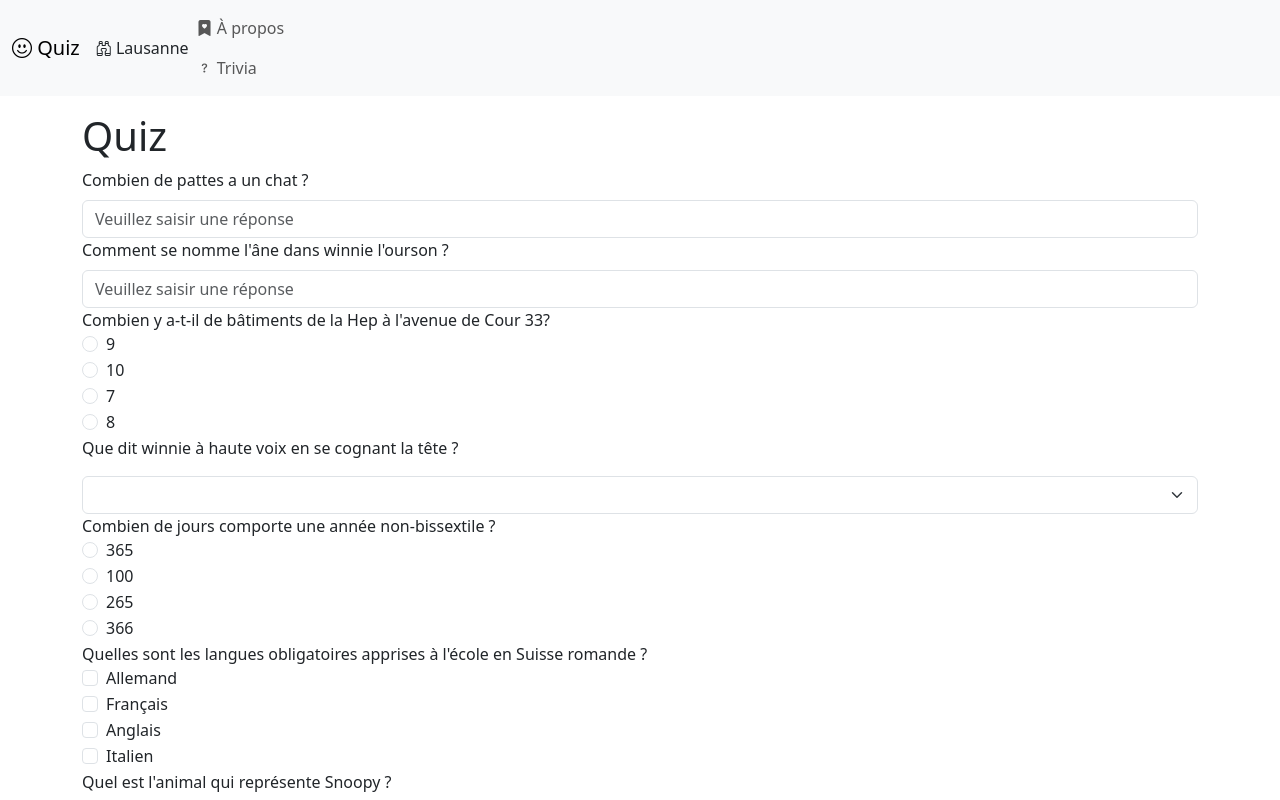
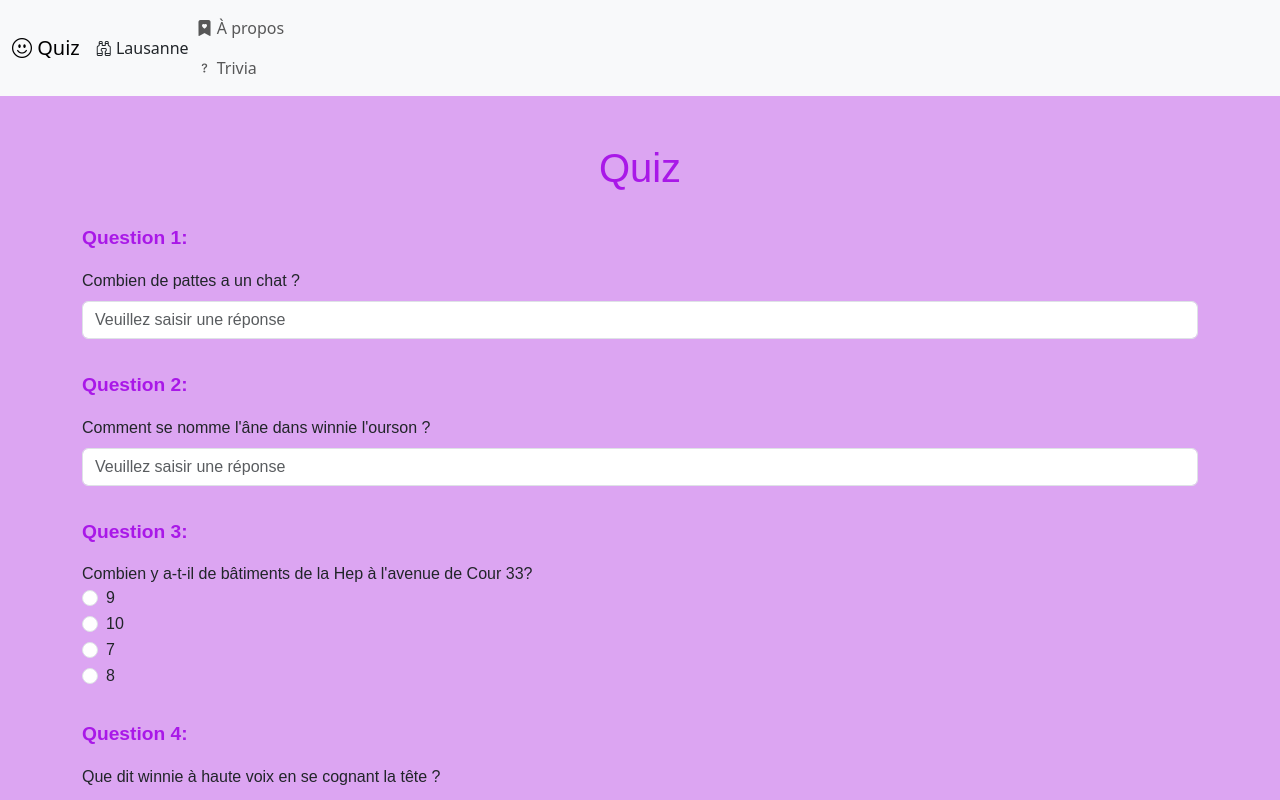
Before and after one commit to hepl-bs21inf5/sem07-project-emiliewermelinger, a Vue app: page /#/ in a window 1280 px wide. Shown: the top 800 px of the page. Built offline with nearby package versions, Linux system fonts and the light colour scheme.

Commit message:
projettermine

```diff
--- a/src/assets/main.css
+++ b/src/assets/main.css
@@ -42,7 +42,39 @@
 }
 /* affichage des réponses dans QuizLausanne*/
 .answer-detail{
-  color: #ffc547;
+  color: #ff47b8;
   font-weight: bold;
   font-size: 1.1em;
 }
+
+.question-container {
+  margin-bottom: 2rem; /* Ajoute un espacement entre les questions */
+}
+
+.quiz-title {
+  font-size: 5rem; /* Taille importante pour le titre */
+  color: #a918e8; /* Couleur bleue */
+  text-align: center;
+  font-weight: bold;
+  margin-bottom: 2rem; /* Espace sous le titre */
+}
+
+.quiz-page {
+  font-family: 'Arial', sans-serif; /* Police globale */
+  background-color: #dca5f2; /* Couleur de fond douce */
+  min-height: 100vh; /* S'étend sur toute la hauteur de la fenêtre */
+  display: flex; /* Permet de centrer le contenu */
+  flex-direction: column;
+  align-items: center;
+  justify-content: flex-start;
+  padding: 2rem 1rem; /* Espacement autour */
+  margin: 0;
+}
+
+.question-number {
+  font-size: 1.2rem; /* Taille de la police */
+  font-weight: bold; /* Texte en gras */
+  font-family: 'Arial', sans-serif; /* Police spécifique */
+  color: #a918e8; /* Couleur de la numérotation */
+  margin-bottom: 0.5rem; /* Espacement en bas pour aérer */
+}
--- a/src/components/QuestionCheckbox.vue
+++ b/src/components/QuestionCheckbox.vue
@@ -78,3 +78,8 @@ watch(
     <p class="blockquote-footer">{{ props.answerDetail }}</p>
   </div>
 </template>
+<style scoped>
+.text-danger {
+  color: rgb(81, 17, 200) !important;
+}
+</style>
--- a/src/components/QuestionRadio.vue
+++ b/src/components/QuestionRadio.vue
@@ -96,6 +96,6 @@ const answerText = computed<string>(
 </template>
 <style scoped>
 .text-danger {
-  color: purple !important;
+  color: rgb(81, 17, 200) !important;
 }
 </style>
--- a/src/components/QuestionSelect.vue
+++ b/src/components/QuestionSelect.vue
@@ -53,6 +53,7 @@
         {{ option.text }}
       </option>
     </select>
+  </div>
   <div v-if="model === QuestionState.Correct || model === QuestionState.Wrong">
     <p v-if="model === QuestionState.Correct" class="text-success">Juste !</p>
     <p v-else class="text-danger">
@@ -60,10 +61,9 @@
     </p>
     <p class="blockquote-footer">{{ props.answerDetail }}</p>
   </div>
-  </div>
 </template>
 <style scoped>
   .text-danger {
-    color: purple !important;
+    color: rgb(81, 17, 200) !important;
   }
 </style>
--- a/src/components/QuestionText.vue
+++ b/src/components/QuestionText.vue
@@ -62,6 +62,6 @@
 </template>
 <style scoped>
   .text-danger {
-    color: purple !important;
+    color: rgb(81, 17, 200) !important;
   }
 </style>
--- a/src/components/QuizForm.vue
+++ b/src/components/QuizForm.vue
@@ -57,10 +57,12 @@ onMounted(() => {
   questionStates.value = new Array(questionIndices.value.length).fill(QuestionState.Empty)
 });
 </script>
-
 <template>
   <form @submit="submit">
-    <div v-for="index in questionIndices" :key="index">
+    <div v-for="(index, displayIndex) in questionIndices" :key="index" class="question-container" >
+      <div class="question-number">
+      <p> Question {{ displayIndex + 1 }}:</p> <!-- Numérotation de la question -->
+      </div>
       <QuestionRadio
         v-if="index===0"
         id="année"
@@ -194,6 +196,5 @@ onMounted(() => {
       &nbsp;
       <button class="btn btn-secondary" @click.prevent="reset">Réinitialiser</button>
       <div v-if="submitted">Score : {{ score }} / {{ totalScore }}</div> <!--affiche le score uniquement si toutes les questions ont étés soumises et corrigées-->
-      <div>Debug états : {{ questionStates }}</div> <!--permet de debug facilement l'application -->
-  </form>
+    </form>
 </template>
--- a/src/components/QuizLausanne.vue
+++ b/src/components/QuizLausanne.vue
@@ -98,8 +98,10 @@ onMounted(() => {
 
 <template>
   <form @submit="submit">
-    <div v-for="(id, idx) in questionIndices" :key="id"> <!--id fait référence à la valeur dans le tableau et idx son index dans le tableau-->
+    <div v-for="(id, idx) in questionIndices" :key="id" class="question-container"> <!--id fait référence à la valeur dans le tableau et idx son index dans le tableau-->
+      <div class="question-number">
       <h4>Question {{ idx + 1 }}</h4> <!--Permet d'afficher un titre pour chaque question-->
+      </div>
       <QuestionRadio
         v-if="id === 'habitants'"
         id="habitants"
@@ -143,7 +145,7 @@ onMounted(() => {
         v-if="id === 'lac'"
         id="lac"
         v-model="questionStates[idx]"
-        :answer="['leman','léman','le lac léman','le lac leman','le lac Léman','le lac Leman','Léman','Leman','Le lac Léman','Le lac Leman']"
+        :answer="['leman','léman','le lac léman','le lac leman','le lac Léman','le lac Leman','Léman','Leman','Le lac Léman','Le lac Leman','lac léman','Lac Léman','lac leman','Lac leman']"
         text="Comment s'appelle le lac qui touche Lausanne ?"
       />
 
@@ -202,8 +204,5 @@ onMounted(() => {
     <button class="btn btn-secondary" @click="reset">Réinitialiser</button>
     <div v-if="submitted">Score : {{ score }} / {{ totalScore }}</div>
     <!--affiche le score uniquement si toutes les questions ont étés soumises et corrigées-->
-
-    <div>Debug états : {{ questionStates }}</div>
-    <!--permet de debug facilement l'application -->
   </form>
 </template>
--- a/src/views/AboutView.vue
+++ b/src/views/AboutView.vue
@@ -1,6 +1,9 @@
 <template>
+  <div class="quiz-page">
     <div class="container mt-3">
+      <div class="quiz-title">
         <h1>À propos</h1>
+      </div>
       <p>
       Ce site internet sous forme de quiz a été crée dans le cadre d'un projet informatique.
       Il propose différents types de questions (choix multiples, questions ouvertes).
@@ -9,4 +12,5 @@
       Il comporte trois quiz différents. Un quiz sur Lausanne, un quiz fait de questions aléatoires (trivia) et un dernier quiz fait de questions de toutes sortes.
       </p>
     </div>
+  </div>
 </template>
--- a/src/views/HomeView.vue
+++ b/src/views/HomeView.vue
@@ -3,8 +3,12 @@ import QuizForm from '@/components/QuizForm.vue'
 </script>
 
 <template>
-  <div class="container mt-3">
-    <h1>Quiz</h1>
-    <QuizForm />
+  <div class="quiz-page">
+    <div class="container mt-3">
+      <div class="quiz-title">
+        <h1> Quiz</h1>
+      </div>
+        <QuizForm />
+    </div>
   </div>
 </template>
--- a/src/views/LausanneView.vue
+++ b/src/views/LausanneView.vue
@@ -3,8 +3,12 @@ import QuizLausanne from '@/components/QuizLausanne.vue'
 </script>
 
 <template>
-  <div class="container mt-3">
-    <h1>Connaissez-vous Lausanne?</h1>
-    <QuizLausanne />
+  <div class="quiz-page">
+    <div class="container mt-3">
+      <div class="quiz-title">
+        <h1>Connaissez-vous Lausanne?</h1>
+      </div>
+      <QuizLausanne />
+    </div>
   </div>
 </template>
--- a/src/views/TriviaView.vue
+++ b/src/views/TriviaView.vue
@@ -3,10 +3,14 @@ import QuizTrivia from '@/components/QuizTrivia.vue'
 </script>
 
 <template>
-  <div class="container mt-3">
-    <h1>Trivia</h1>
+  <div class="quiz-page">
+    <div class="container mt-3">
+      <div class="quiz-title">
+        <h1>Trivia</h1>
+      </div>
     <QuizTrivia />
     Source :
     <a href="https://opentdb.com/" target="_blank">Open Trivia Database</a>
+    </div>
   </div>
 </template>
```
Lines whose indentation alone changed are shown as unchanged.
